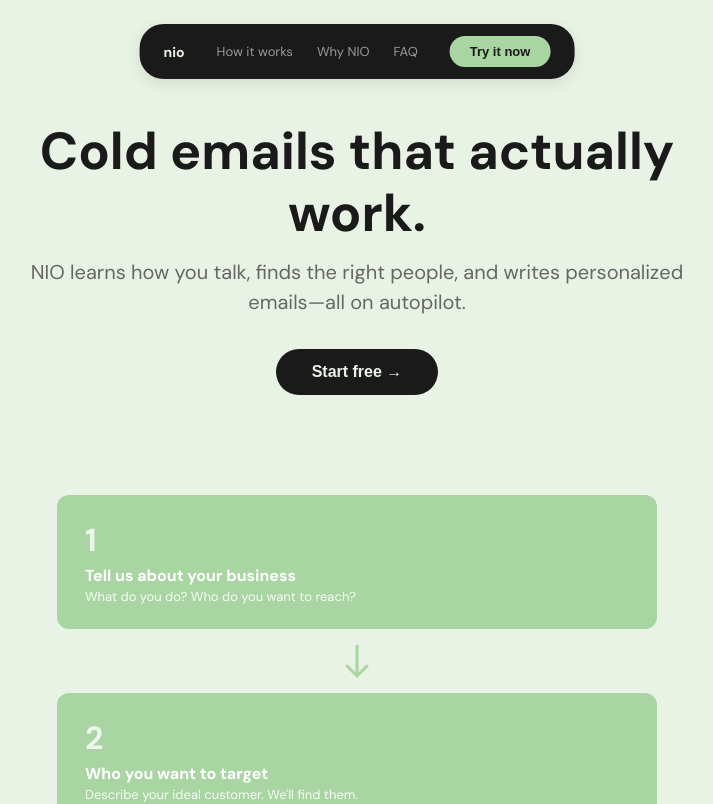
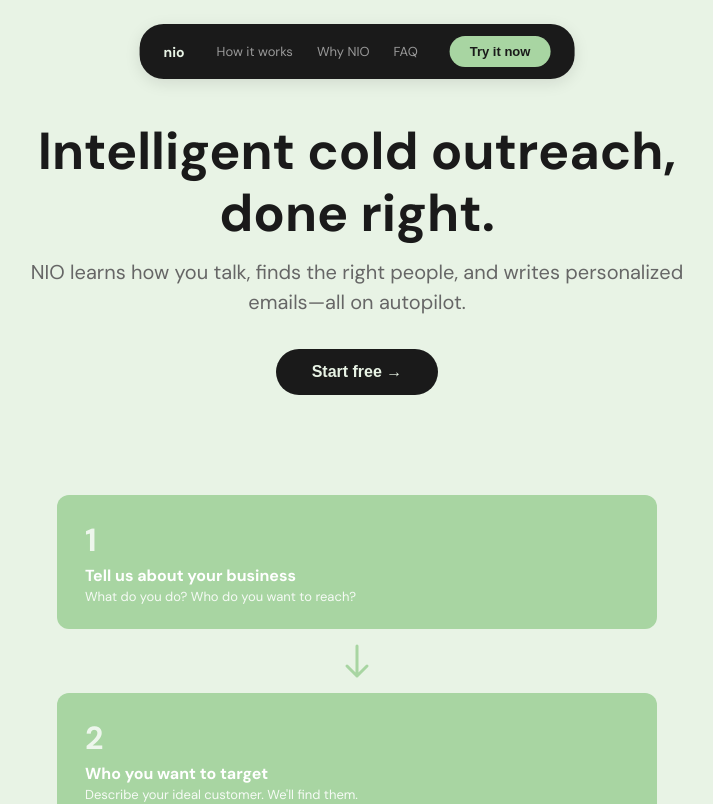
Before and after one commit to afrogoespro/Nio-fresh, a Next.js app in the folder frontend/: page / in a window 1280 px wide. Shown: the top 804 px of the page, without its empty margins (283-996 px from the left). Built offline with nearby package versions, Linux system fonts and the light colour scheme.

Commit message:
Update hero headline: Intelligent cold outreach, done right

```diff
--- a/frontend/app/page.tsx
+++ b/frontend/app/page.tsx
@@ -107,7 +107,7 @@ export default function Landing() {
       <section style={{ paddingTop: "120px", paddingBottom: "60px", textAlign: "center" }}>
         <div style={{ maxWidth: "700px", margin: "0 auto", padding: "0 20px" }}>
           <h1 style={{ fontSize: "52px", fontWeight: "700", lineHeight: "1.2", marginBottom: "12px", color: "#1a1a1a" }}>
-            Cold emails that actually work.
+            Intelligent cold outreach, done right.
           </h1>
           <p style={{ fontSize: "20px", color: "#666", marginBottom: "32px", lineHeight: "1.5" }}>
             NIO learns how you talk, finds the right people, and writes personalized emails—all on autopilot.
```
